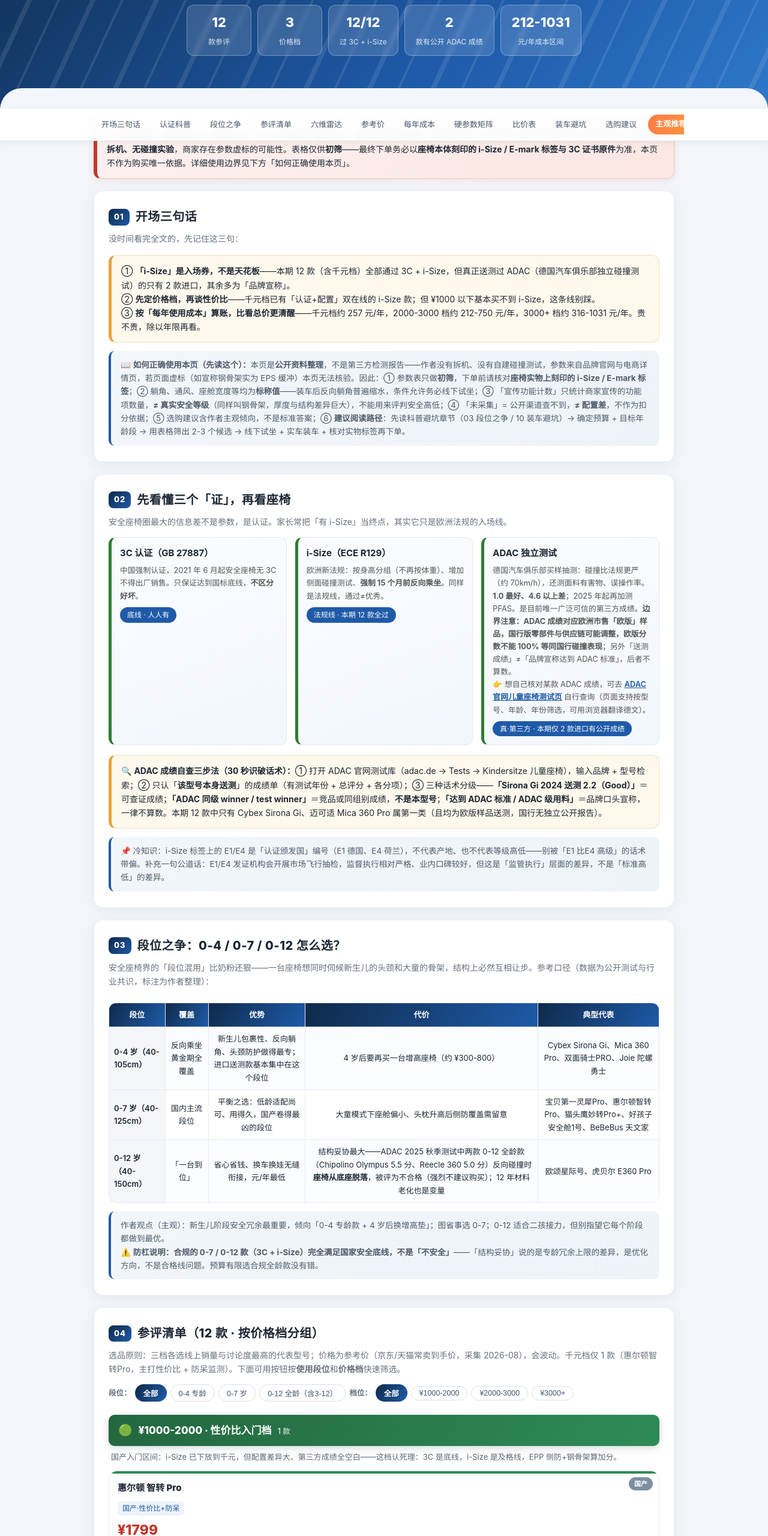
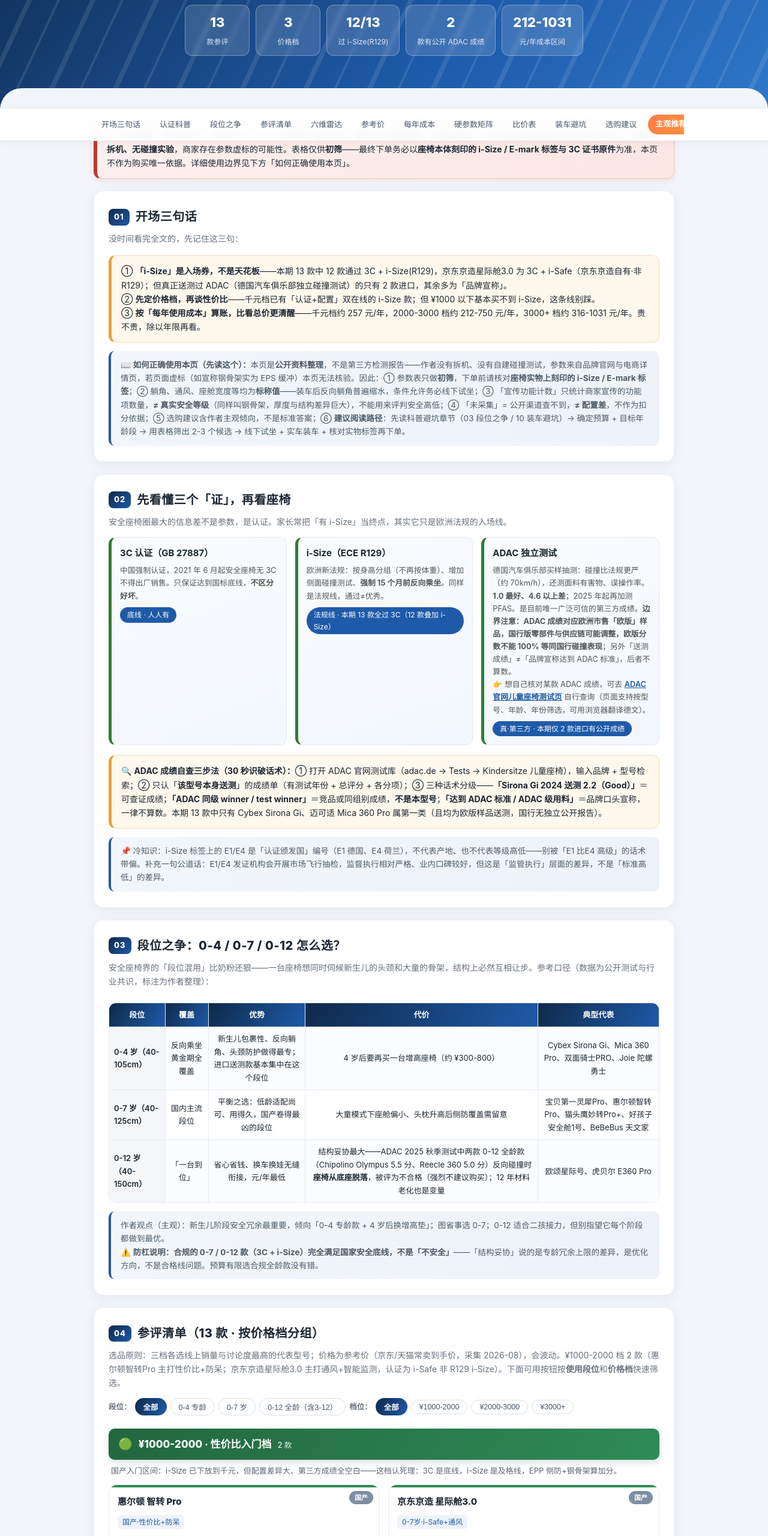
Before and after one commit to Tonywsy/car-seat-review, a plain HTML site: page index.html in a window 1280 px wide. Shown: the part 240-2800 px from the top of the page at 60% size. Drawn offline with nearby package versions, Linux system fonts and the light colour scheme.

Commit message:
update review page

```diff
--- a/index.html
+++ b/index.html
@@ -3,7 +3,7 @@
 <head>
 <meta charset="UTF-8">
 <meta name="viewport" content="width=device-width, initial-scale=1.0">
-<title>葵爸的安全座椅大横评 · 12款i-Size座椅按价格档对决</title>
+<title>葵爸的安全座椅大横评 · 13款座椅按价格档对决</title>
 <script src="https://cdn.jsdelivr.net/npm/echarts@5.4.3/dist/echarts.min.js"></script>
 <style>
   :root{
@@ -161,11 +161,11 @@
 <div class="hero">
   <div class="kicker">母 婴 硬 核 测 评 · 数 据 底 座</div>
   <h1>葵爸的安全座椅大横评</h1>
-  <div class="sub">12 款热门 i-Size 座椅 · 按价格三档对决：¥1000-2000 / ¥2000-3000 / ¥3000+<br>数据来自品牌官网 / 电商详情页 / ADAC 公开报道 · 采集 2026-08</div>
+  <div class="sub">13 款热门安全座椅 · 按价格三档对决：¥1000-2000 / ¥2000-3000 / ¥3000+<br>数据来自品牌官网 / 电商详情页 / ADAC 公开报道 · 采集 2026-08</div>
   <div class="badges">
-    <div class="badge"><b>12</b><span>款参评</span></div>
+    <div class="badge"><b>13</b><span>款参评</span></div>
     <div class="badge"><b>3</b><span>价格档</span></div>
-    <div class="badge"><b>12/12</b><span>过 3C + i-Size</span></div>
+    <div class="badge"><b>12/13</b><span>过 i-Size(R129)</span></div>
     <div class="badge"><b>2</b><span>款有公开 ADAC 成绩</span></div>
     <div class="badge"><b>212-1031</b><span>元/年成本区间</span></div>
   </div>
@@ -199,7 +199,7 @@
     <h2><span class="no">01</span>开场三句话</h2>
     <p class="section-desc">没时间看完全文的，先记住这三句：</p>
     <div class="callout">
-      ① <b>「i-Size」是入场券，不是天花板</b>——本期 12 款（含千元档）全部通过 3C + i-Size，但真正送测过 ADAC（德国汽车俱乐部独立碰撞测试）的只有 2 款进口，其余多为「品牌宣称」。<br>
+      ① <b>「i-Size」是入场券，不是天花板</b>——本期 13 款中 12 款通过 3C + i-Size(R129)，京东京造星际舱3.0 为 3C + i-Safe（京东京造自有·非R129）；但真正送测过 ADAC（德国汽车俱乐部独立碰撞测试）的只有 2 款进口，其余多为「品牌宣称」。<br>
       ② <b>先定价格档，再谈性价比</b>——千元档已有「认证+配置」双在线的 i-Size 款；但 ¥1000 以下基本买不到 i-Size，这条线别踩。<br>
       ③ <b>按「每年使用成本」算账，比看总价更清醒</b>——千元档约 257 元/年，2000-3000 档约 212-750 元/年，3000+ 档约 316-1031 元/年。贵不贵，除以年限再看。
     </div>
@@ -219,7 +219,7 @@
       <div class="cert-card">
         <h3>i-Size（ECE R129）</h3>
         <p>欧洲新法规：按身高分组（不再按体重）、增加侧面碰撞测试、<b>强制 15 个月前反向乘坐</b>。同样是法规线，通过≠优秀。</p>
-        <div class="lv">法规线 · 本期 12 款全过</div>
+        <div class="lv">法规线 · 本期 13 款全过 3C（12 款叠加 i-Size）</div>
       </div>
       <div class="cert-card">
         <h3>ADAC 独立测试</h3>
@@ -228,7 +228,7 @@
       </div>
     </div>
     <div class="callout">
-      🔍 <b>ADAC 成绩自查三步法（30 秒识破话术）：</b>① 打开 ADAC 官网测试库（adac.de → Tests → Kindersitze 儿童座椅），输入品牌 + 型号检索；② 只认「<b>该型号本身送测</b>」的成绩单（有测试年份 + 总评分 + 各分项）；③ 三种话术分级——<b>「Sirona Gi 2024 送测 2.2（Good）」</b>＝可查证成绩；<b>「ADAC 同级 winner / test winner」</b>＝竞品或同组别成绩，<b>不是本型号</b>；<b>「达到 ADAC 标准 / ADAC 级用料」</b>＝品牌口头宣称，一律不算数。本期 12 款中只有 Cybex Sirona Gi、迈可适 Mica 360 Pro 属第一类（且均为欧版样品送测，国行无独立公开报告）。
+      🔍 <b>ADAC 成绩自查三步法（30 秒识破话术）：</b>① 打开 ADAC 官网测试库（adac.de → Tests → Kindersitze 儿童座椅），输入品牌 + 型号检索；② 只认「<b>该型号本身送测</b>」的成绩单（有测试年份 + 总评分 + 各分项）；③ 三种话术分级——<b>「Sirona Gi 2024 送测 2.2（Good）」</b>＝可查证成绩；<b>「ADAC 同级 winner / test winner」</b>＝竞品或同组别成绩，<b>不是本型号</b>；<b>「达到 ADAC 标准 / ADAC 级用料」</b>＝品牌口头宣称，一律不算数。本期 13 款中只有 Cybex Sirona Gi、迈可适 Mica 360 Pro 属第一类（且均为欧版样品送测，国行无独立公开报告）。
     </div>
     <div class="chart-s">📌 冷知识：i-Size 标签上的 E1/E4 是「认证颁发国」编号（E1 德国、E4 荷兰），不代表产地、也不代表等级高低——别被「E1 比E4 高级」的话术带偏。补充一句公道话：E1/E4 发证机构会开展市场飞行抽检，监督执行相对严格、业内口碑较好，但这是「监管执行」层面的差异，不是「标准高低」的差异。</div>
   </div>
@@ -248,8 +248,8 @@
 
   <!-- 参评清单：按三档 -->
   <div class="section" id="s4">
-    <h2><span class="no">04</span>参评清单（12 款 · 按价格档分组）</h2>
-    <p class="section-desc">选品原则：三档各选线上销量与讨论度最高的代表型号；价格为参考价（京东/天猫常卖到手价，采集 2026-08），会波动。千元档仅 1 款（惠尔顿智转Pro，主打性价比 + 防呆监测）。下面可用按钮按<b>使用段位</b>和<b>价格档</b>快速筛选。</p>
+    <h2><span class="no">04</span>参评清单（13 款 · 按价格档分组）</h2>
+    <p class="section-desc">选品原则：三档各选线上销量与讨论度最高的代表型号；价格为参考价（京东/天猫常卖到手价，采集 2026-08），会波动。¥1000-2000 档 2 款（惠尔顿智转Pro 主打性价比+防呆；京东京造星际舱3.0 主打通风+智能监测，认证为 i-Safe 非 R129 i-Size）。下面可用按钮按<b>使用段位</b>和<b>价格档</b>快速筛选。</p>
     <div class="filters">
       <span class="f-label">段位：</span>
       <button class="fbtn on" data-f="stage" data-v="all">全部</button>
@@ -343,7 +343,8 @@
     <p class="section-desc">这是一张<b>30 秒对号入座快表</b>——懒得看分、只想直接知道「我这种情况买哪款」，照下表选就行。<b>没有「最好的座椅」，只有「最对路的那台」</b>：匹配自家车、孩子身高与预算节奏才最重要。以下按价格档 + 家庭情况给答案，含作者主观倾向；价格为参考价（2026-08 采集）。<br>📐 想看懂<b>为什么这么排、全量评分怎么算</b>，往下看 <a href="#s12">s12 评分底牌</a>——那节摊的是透明打分，不是另一份推荐。</p>
     <div class="matrix-wrap"><table>
       <tr><th style="width:8%">档位</th><th style="width:24%">你的情况</th><th style="width:22%">优先看</th><th>为什么</th><th style="width:20%">注意</th></tr>
-      <tr><td class="dim">¥1000-2000</td><td class="dim">预算 2000 内 + 要防呆监测</td><td><b>惠尔顿 智转 Pro</b>（≈¥1799）</td><td>257 元/年；四大智能传感器（ISOFIX/支撑腿/旋转/卡扣）红绿灯监测，专治「到底装没装对」焦虑，历史低价曾到 ¥1179。</td><td>碰撞安全无公开第三方成绩；是「达标+实用」不是「顶配」。</td></tr>
+      <tr><td class="dim" rowspan="2">¥1000-2000</td><td class="dim">预算 2000 内 + 要防呆监测</td><td><b>惠尔顿 智转 Pro</b>（≈¥1799）</td><td>257 元/年；四大智能传感器（ISOFIX/支撑腿/旋转/卡扣）红绿灯监测，专治「到底装没装对」焦虑，历史低价曾到 ¥1179。</td><td>碰撞安全无公开第三方成绩；是「达标+实用」不是「顶配」。</td></tr>
+      <tr><td class="dim">预算 2000 内 + 要通风智能</td><td><b>京东京造 星际舱3.0</b>（≈¥1881）</td><td>269 元/年；ACS 三通风 + 加热 + 可视化安装监测，夏天不闷冬天不凉，0-7 岁。</td><td>认证为 i-Safe（京东京造自有·非 R129 i-Size）；无 360° 旋转、躺角约 145-160°；碰撞安全无公开第三方成绩。</td></tr>
       <tr><td class="dim" rowspan="6">¥2000-3000</td><td class="dim">2000 档国产 i-Size 实力款</td><td><b>宝贝第一 灵犀Pro</b>（≈¥2299）</td><td>0-7 岁全岁段 i-Size（R129）；360°旋转 + 170°反向躺角 + 钢骨架/蜂窝铝吸能 + ISOFIX 智能监测，京东自营 200+ 评论 90% 好评。大促低至 ¥2230 起。</td><td>无公开第三方碰撞成绩；通风为面料透气，部分型号有风道。</td></tr>
       <tr><td class="dim">明确要 0-12 一台到位 + 预算紧</td><td><b>欧颂 星际号智能2代</b>（≈¥2549）</td><td>i-Size 0-12 岁，智能版带通风加热语音，约 212 元/年，全龄段里价格最友好。</td><td>踩全龄段结构妥协（见段位之争）；常卖 2500 上下、大促可到 2400 出头。</td></tr>
       <tr><td class="dim">2000 档进口入门</td><td><b>Joie 陀螺勇士 Pro</b>（≈¥2142）</td><td>英国品牌，ECE R129 i-Size，官网标注「ADAC 同级 test winner」（品牌宣称）；六段背靠调节，配置实用不花哨。</td><td>无主动通风；ADAC 宣称口径为「同级车款」，非该型号单独送测公示。</td></tr>
@@ -466,6 +467,10 @@
     adac:"无公开成绩",
     metrics:{ "碰撞安全":3,"安装防错":5,"乘坐舒适":4,"便捷交互":4,"成长覆盖":4,"价格实惠":5,"约束系统":4,"体型适配":4 }, cfg:8,
     rows:{ "适用范围":"40-125cm（0-7岁）", "认证":"3C + i-Size（E4）", "骨架/壳体":"碳素钢骨架+注塑", "缓冲":"EPP+EPS", "侧防":"双层头枕侧防", "旋转":"360°", "躺角":"多档调节", "通风":"分龄双通风（智能版）", "智能监测":"四大传感器监测" } },
+  { name:"京东京造 星际舱3.0", short:"京东京造\n星际舱3.0",   brand:"京东京造（京东自有品牌）", origin:"local", tier:1, tag:"0-7岁·i-Safe+通风", price:1881, priceRange:"1580–1881", years:7,
+    adac:"无公开成绩",
+    metrics:{ "碰撞安全":3,"安装防错":3,"乘坐舒适":4,"便捷交互":4,"成长覆盖":4,"价格实惠":4,"约束系统":3,"体型适配":3 }, cfg:6,
+    rows:{ "适用范围":"40-125cm（0-7岁）·固定方向无360旋转·约145-160°躺角", "认证":"3C + i-Safe（京东京造自有·国标加强，非 R129）", "骨架/壳体":"未采集（厂家未公示钢骨架等级）", "缓冲":"全椅EPP", "侧防":"i-Safe 动态侧防（厂家自宣，无第三方成绩）", "旋转":"无（仅反向安装）", "躺角":"约145-160°（三档）", "通风":"ACS 三通风 + 加热（语音声控）", "智能监测":"可视化安装状态灯 + 六轴传感器" } },
   { name:"Joie 陀螺勇士 Pro", short:"Joie\n陀螺勇士Pro",   brand:"Joie（英国品牌）", origin:"import", tier:2, tag:"进口·性价比", price:2142, priceRange:"1999–2299", years:4,
     adac:"官网称 ADAC 同级 winner（宣称）",
     metrics:{ "碰撞安全":4,"安装防错":4,"乘坐舒适":3,"便捷交互":3,"成长覆盖":2,"价格实惠":4,"约束系统":4,"体型适配":4 }, cfg:6,
@@ -627,7 +632,7 @@
 // ===== 葵爸主观推荐榜（加权评分，安全配置优先） =====
 const WEIGHTS = { "碰撞安全":26, "安装防错":12, "约束系统":4, "体型适配":3, "价格实惠":20, "便捷交互":12, "乘坐舒适":13, "成长覆盖":10 };
 function recScore(p){ return dims.reduce((s,d)=> s + (p.metrics[d]||0)*WEIGHTS[d], 0) / 5; }
-const certOf = p => /i-Size/i.test(p.rows["认证"]||"") ? "3C + i-Size(R129)" : "3C";
+const certOf = p => { const c=p.rows["认证"]||""; if(/i-Size/i.test(c)) return "3C + i-Size(R129)"; if(/i-Safe/i.test(c)) return "3C + i-Safe（京东京造自有·非R129）"; return "3C"; };
 const RECS = {
   "迈可适 Mica 360 Pro": { badge:"🛡 安全标杆", note:"碰撞安全+安装防错双满分，唯二 ADAC 送测，安全冗余最可验证；代价是 0-4 专龄、元/年最高。" },
   "Cybex Sirona Gi": { badge:"🛡 安全标杆", note:"碰撞安全满分 + ADAC 2024 总评 2.2（Gut），可验证安全代表；安全性子项公开渠道未单列，0-4 专龄款。" },
@@ -636,6 +641,7 @@
   "宝贝第一 灵犀Pro": { badge:"💰 性价比之王", note:"2000 档 i-Size 实力款，六维全 4 分无短板，大促常到 2230；无第三方成绩但配置干净。" },
   "猫头鹰 妙转 Pro+": { badge:"⭐ 均衡之选", note:"同供应链同源、配置表零硬伤，怕踩坑的稳妥之选。" },
   "惠尔顿 智转 Pro": { badge:"💡 预算有限也别将就", note:"¥1799 拿下防呆监测满分（四大传感器），i-Size+钢骨架底线稳，安全配置不打折扣。" },
+  "京东京造 星际舱3.0": { badge:"💨 通风智能派", note:"0-7岁双通风加热+可视化安装监测，夏天不闷冬天不凉；但认证为 i-Safe（京东京造自有·非R129 i-Size）、无360旋转、躺角约145-160°，碰撞安全无公开第三方成绩——纸面配置均衡但安全冗余不可验证。" },
   "好孩子 安全舱1号S Pro": { badge:"⭐ 国产龙头", note:"品控+电子通风，配置均衡，¥2999 档国产旗舰。" },
   "欧颂 星际号智能2代": { badge:"🤝 二孩接力", note:"0-12 全龄最友好价，智能版配置齐；全龄结构妥协需接受。" },
   "BeBeBus 天文家 Pro": { badge:"🎨 设计旗舰", note:"颜值与记忆棉顶尖，溢价偏高、防错/交互偏弱，无第三方成绩。" },
```
